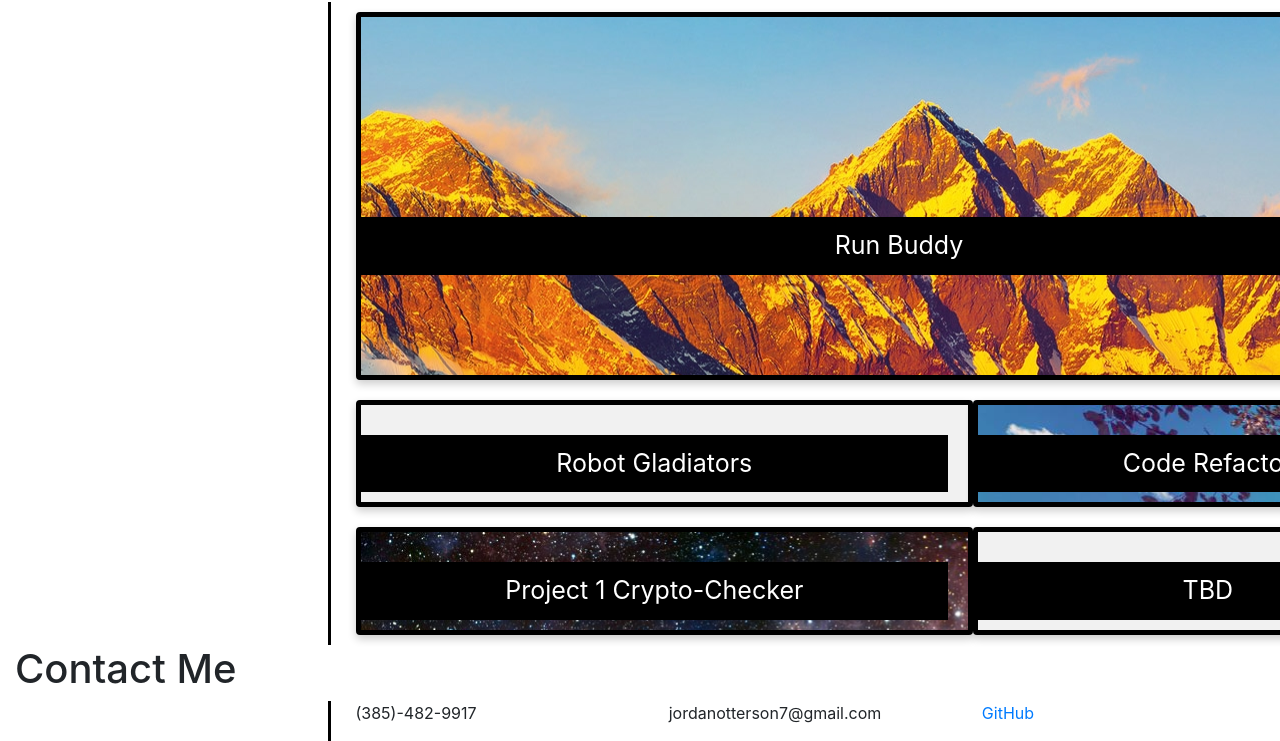
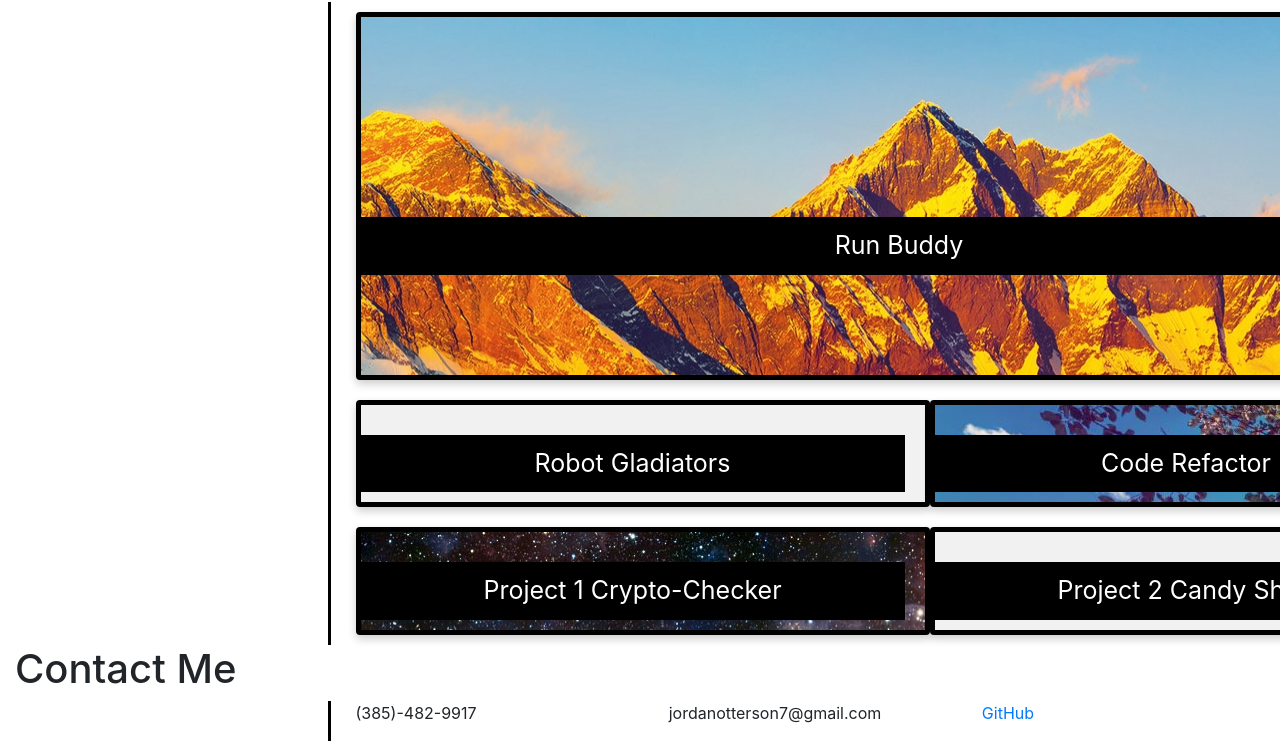
Before and after one commit to Otterpop7/Profile-Page, a plain HTML site: page index.html in a window 1280 px wide. Shown: the part 318-1059 px from the top of the page. Drawn offline with nearby package versions, Linux system fonts and the light colour scheme.

Commit message:
updated project 2

```diff
--- a/index.html
+++ b/index.html
@@ -37,7 +37,7 @@
             <div class="col card grid-item" id="project1"><a class="linkText" href="https://otterpop7.github.io/robot-gladiators/">Robot Gladiators</a></div>
             <div class="col card grid-item" id="project2"><a class="linkText" href="https://otterpop7.github.io/HTML-CSS-Git-Challenge-Code-Refactor/">Code Refactor</a></div>
             <div class="col card grid-item" id="project3"><a class="linkText" href="https://bullmoosedev.github.io/Crypto-Checker/">Project 1 Crypto-Checker</a></div>
-            <div class="col card grid-item" id="project4"><a class="linkText" href="#project4">TBD</a></div>
+            <div class="col card grid-item" id="https://candy-shop-e-commerce.herokuapp.com/"><a class="linkText" href="#project4">Project 2 Candy Shop</a></div>
         </div>
     </section>
     <section id="contact-me" class="col">
```
